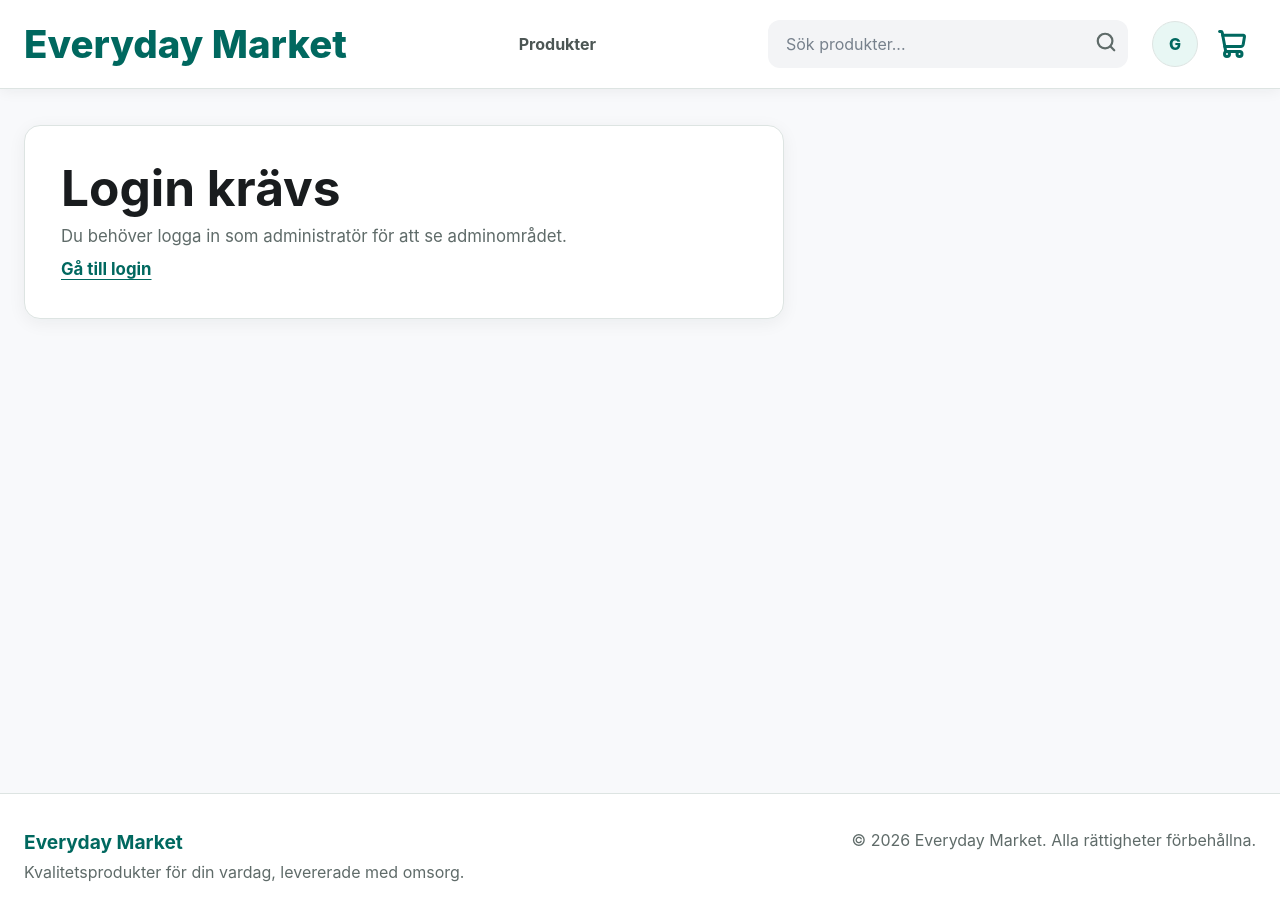
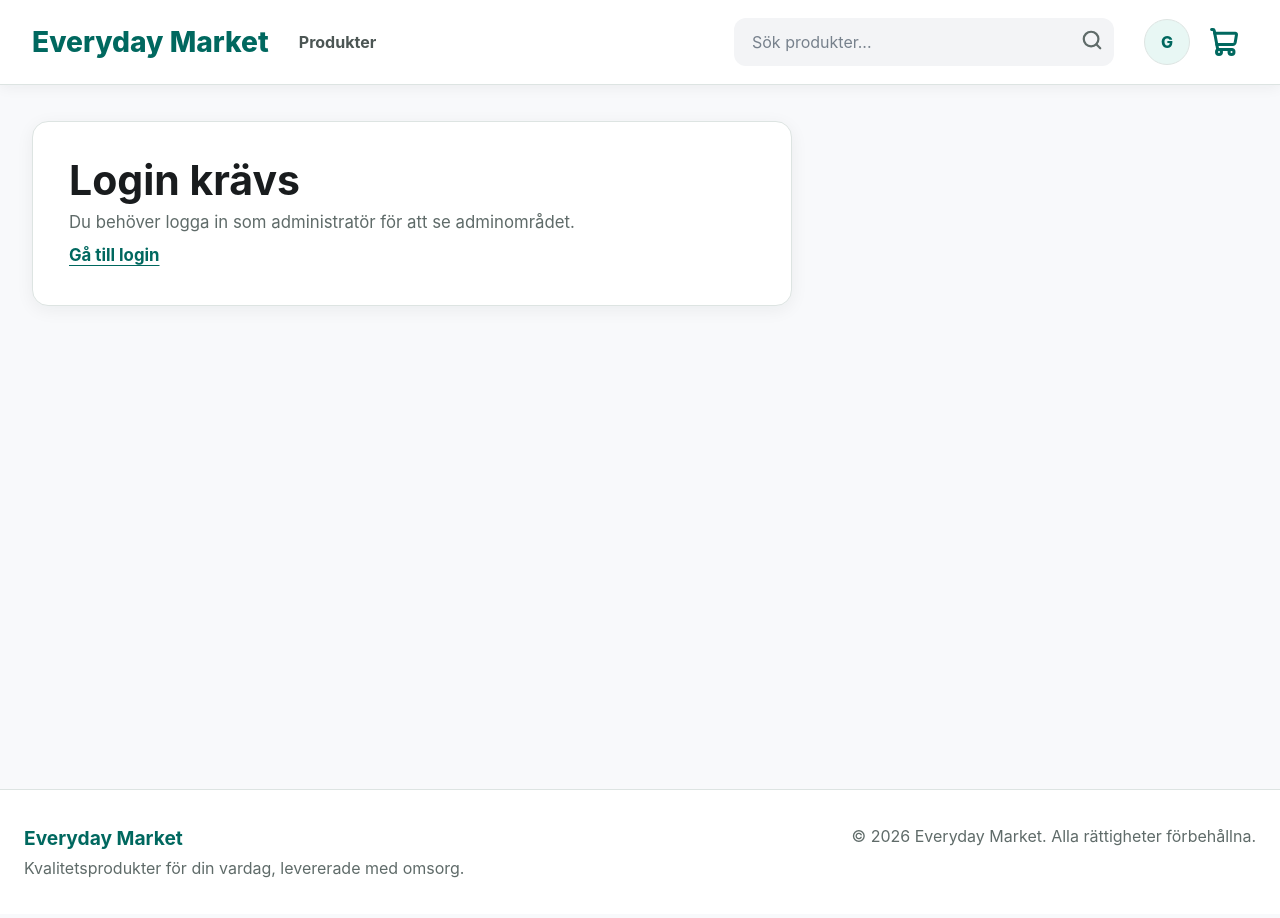
Before and after one commit to HampusAndersson01/kunskapskontroll-1-integrera-shoppen-med-omvarlden, a React (Vite) app in the folder frontend/: page /admin in a window 1280 px wide. Built offline with nearby package versions, Linux system fonts and the light colour scheme; no server answers.

Commit message:
fix: improve storefront product layout

```diff
--- a/frontend/src/pages/customer/ProductListPage.tsx
+++ b/frontend/src/pages/customer/ProductListPage.tsx
@@ -5,6 +5,8 @@ import { isSupabaseConfigured } from "../../lib/supabase";
 import { getActiveProducts, getCategories, type Category, type Product } from "../../services/productService";
 
 type LoadState = "loading" | "ready" | "error";
+
+const PRODUCTS_PER_PAGE = 12;
 
 function readProductSearch() {
   return new URLSearchParams(window.location.search).get("search")?.trim() ?? "";
@@ -20,6 +22,7 @@ export function ProductListPage() {
   const [selectedCategory, setSelectedCategory] = useState("");
   const [searchQuery, setSearchQuery] = useState(readProductSearch);
   const [loadState, setLoadState] = useState<LoadState>("loading");
+  const [visibleCount, setVisibleCount] = useState(PRODUCTS_PER_PAGE);
 
   useEffect(() => {
     let active = true;
@@ -66,6 +69,10 @@ export function ProductListPage() {
     };
   }, []);
 
+  useEffect(() => {
+    setVisibleCount(PRODUCTS_PER_PAGE);
+  }, [searchQuery, selectedCategory]);
+
   const visibleProducts = useMemo(() => {
     const normalizedQuery = normalizeSearchText(searchQuery);
 
@@ -89,6 +96,8 @@ export function ProductListPage() {
   const heading = selectedCategory
     ? categories.find((category) => category.slug === selectedCategory)?.name ?? "Produkter"
     : "Alla produkter";
+  const shownProducts = visibleProducts.slice(0, visibleCount);
+  const hasMoreProducts = visibleCount < visibleProducts.length;
   const emptyMessage = searchQuery ? `Inga produkter matchar "${searchQuery}".` : "Inga produkter hittades.";
 
   function clearSearch() {
@@ -118,12 +127,12 @@ export function ProductListPage() {
     <section className="storefront-layout">
       <CategoryFilter categories={categories} selectedSlug={selectedCategory} onChange={setSelectedCategory} />
 
-      <div>
+      <div className="product-list-content">
         <div className="page-heading">
           <div>
             <h1>{heading}</h1>
             <p>
-              Visar {visibleProducts.length} av {products.length} produkter
+              Visar {shownProducts.length} av {visibleProducts.length} produkter
             </p>
             {searchQuery ? (
               <p className="search-summary">
@@ -139,11 +148,25 @@ export function ProductListPage() {
         {visibleProducts.length === 0 ? (
           <p>{emptyMessage}</p>
         ) : (
-          <div className="product-grid">
-            {visibleProducts.map((product) => (
-              <ProductCard key={product.id} product={product} />
-            ))}
-          </div>
+          <>
+            <div className="product-grid">
+              {shownProducts.map((product) => (
+                <ProductCard key={product.id} product={product} />
+              ))}
+            </div>
+
+            {hasMoreProducts && (
+              <div className="load-more-row">
+                <button
+                  type="button"
+                  className="secondary-action"
+                  onClick={() => setVisibleCount((currentCount) => currentCount + PRODUCTS_PER_PAGE)}
+                >
+                  Visa fler produkter
+                </button>
+              </div>
+            )}
+          </>
         )}
       </div>
     </section>
--- a/frontend/src/styles.css
+++ b/frontend/src/styles.css
@@ -17,7 +17,7 @@
   --radius-sm: 4px;
   --radius-md: 12px;
   --radius-lg: 16px;
-  --container: 1280px;
+  --container: 1520px;
   color: var(--color-text);
   background: var(--color-background);
   font-family: Inter, ui-sans-serif, system-ui, -apple-system, BlinkMacSystemFont, "Segoe UI", sans-serif;
@@ -73,17 +73,17 @@ img {
 
 .site-header-main {
   display: grid;
-  grid-template-columns: auto minmax(120px, 1fr) minmax(260px, 360px) auto;
-  gap: 24px;
+  grid-template-columns: auto auto minmax(280px, 1fr) auto;
+  gap: 30px;
   align-items: center;
-  width: min(100%, var(--container));
+  width: min(100%, 1640px);
   margin: 0 auto;
-  padding: 20px 24px;
+  padding: 18px 32px;
 }
 
 .site-title {
   color: var(--color-primary-strong);
-  font-size: clamp(1.65rem, 3vw, 2.5rem);
+  font-size: clamp(1.75rem, 2.2vw, 2.35rem);
   font-weight: 800;
   letter-spacing: 0;
   line-height: 1;
@@ -92,8 +92,9 @@ img {
 }
 
 .header-search {
+  grid-column: 3;
   justify-self: end;
-  width: min(100%, 360px);
+  width: min(100%, 380px);
 }
 
 .header-search label {
@@ -139,7 +140,7 @@ img {
   display: flex;
   gap: 24px;
   align-items: center;
-  justify-content: center;
+  justify-content: flex-start;
 }
 
 .main-nav a {
@@ -179,6 +180,7 @@ img {
 }
 
 .header-actions {
+  grid-column: 4;
   display: flex;
   gap: 10px;
   align-items: center;
@@ -328,7 +330,7 @@ img {
   width: min(100%, var(--container));
   min-height: calc(100vh - 96px);
   margin: 0 auto;
-  padding: 36px 24px 80px;
+  padding: 36px 32px 80px;
 }
 
 .site-footer {
@@ -368,7 +370,7 @@ img {
 .admin-page h1 {
   margin: 0;
   color: var(--color-text);
-  font-size: clamp(2rem, 5vw, 3.1rem);
+  font-size: clamp(2rem, 3.2vw, 2.9rem);
   line-height: 1.08;
 }
 
@@ -453,8 +455,8 @@ button:disabled,
 
 .storefront-layout {
   display: grid;
-  grid-template-columns: 260px minmax(0, 1fr);
-  gap: 36px;
+  grid-template-columns: 230px minmax(0, 1fr);
+  gap: 32px;
   align-items: start;
 }
 
@@ -474,8 +476,8 @@ button:disabled,
   position: sticky;
   top: 112px;
   display: grid;
-  gap: 8px;
-  padding: 18px;
+  gap: 6px;
+  padding: 16px;
 }
 
 .category-panel h2 {
@@ -485,7 +487,7 @@ button:disabled,
 
 .category-filter-list {
   display: grid;
-  gap: 8px;
+  gap: 6px;
 }
 
 .category-filter-button {
@@ -495,7 +497,7 @@ button:disabled,
   width: 100%;
   border: 0;
   border-radius: var(--radius-md);
-  padding: 13px 16px;
+  padding: 11px 14px;
   background: transparent;
   color: #47514f;
   font-weight: 750;
@@ -526,8 +528,14 @@ button:disabled,
 
 .product-grid {
   display: grid;
-  grid-template-columns: repeat(3, minmax(0, 1fr));
-  gap: 24px;
+  grid-template-columns: repeat(auto-fill, minmax(245px, 1fr));
+  gap: 22px;
+}
+
+.load-more-row {
+  display: flex;
+  justify-content: center;
+  margin-top: 38px;
 }
 
 .product-card {
@@ -544,7 +552,7 @@ button:disabled,
 .product-card-image {
   display: grid;
   min-height: 0;
-  aspect-ratio: 1;
+  aspect-ratio: 4 / 3;
   place-items: center;
   overflow: hidden;
   background: linear-gradient(135deg, #e7eeec, #f7f8f9);
@@ -554,15 +562,15 @@ button:disabled,
   width: 100%;
   height: 100%;
   object-fit: contain;
-  padding: 12px;
+  padding: 18px;
 }
 
 .product-card-body {
   display: flex;
   flex: 1;
   flex-direction: column;
-  gap: 10px;
-  padding: 22px;
+  gap: 8px;
+  padding: 18px;
 }
 
 .eyebrow,
@@ -577,7 +585,8 @@ button:disabled,
 
 .product-card h2 {
   margin: 0;
-  font-size: 1.25rem;
+  min-height: 2.7em;
+  font-size: 1.08rem;
   line-height: 1.22;
 }
 
@@ -600,7 +609,7 @@ button:disabled,
 
 .price {
   color: var(--color-text);
-  font-size: clamp(1.4rem, 3vw, 1.75rem);
+  font-size: clamp(1.28rem, 1.8vw, 1.55rem);
   font-weight: 850;
   letter-spacing: 0;
 }
@@ -1185,6 +1194,7 @@ button:disabled,
   .site-header-main {
     grid-template-columns: 1fr auto;
     gap: 16px;
+    padding: 16px 20px;
   }
 
   .site-title {
@@ -1243,7 +1253,7 @@ button:disabled,
   }
 
   .product-grid {
-    grid-template-columns: repeat(2, minmax(0, 1fr));
+    grid-template-columns: repeat(auto-fill, minmax(230px, 1fr));
   }
 
   .admin-shell {
@@ -1307,6 +1317,10 @@ button:disabled,
     grid-template-columns: 1fr;
   }
 
+  .product-card-image {
+    aspect-ratio: 16 / 11;
+  }
+
   .product-media-panel {
     min-height: 320px;
   }
```
